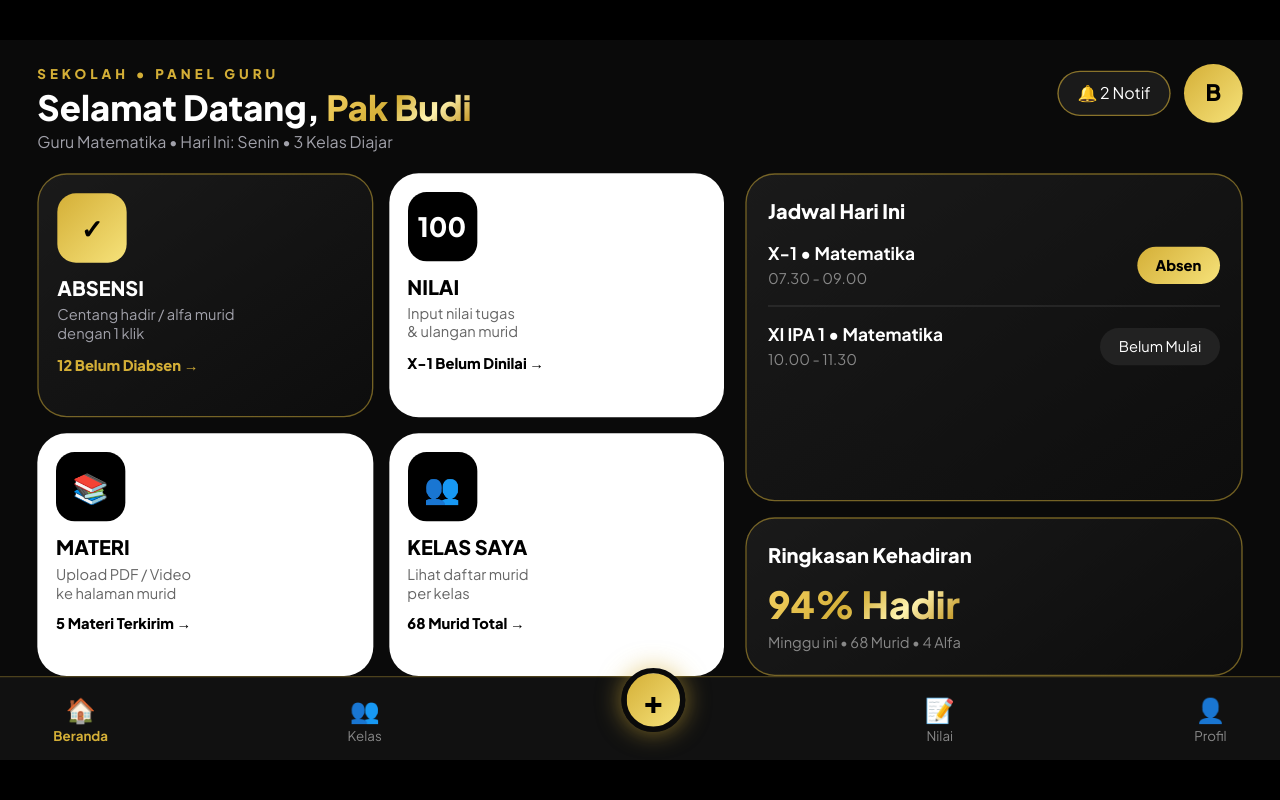
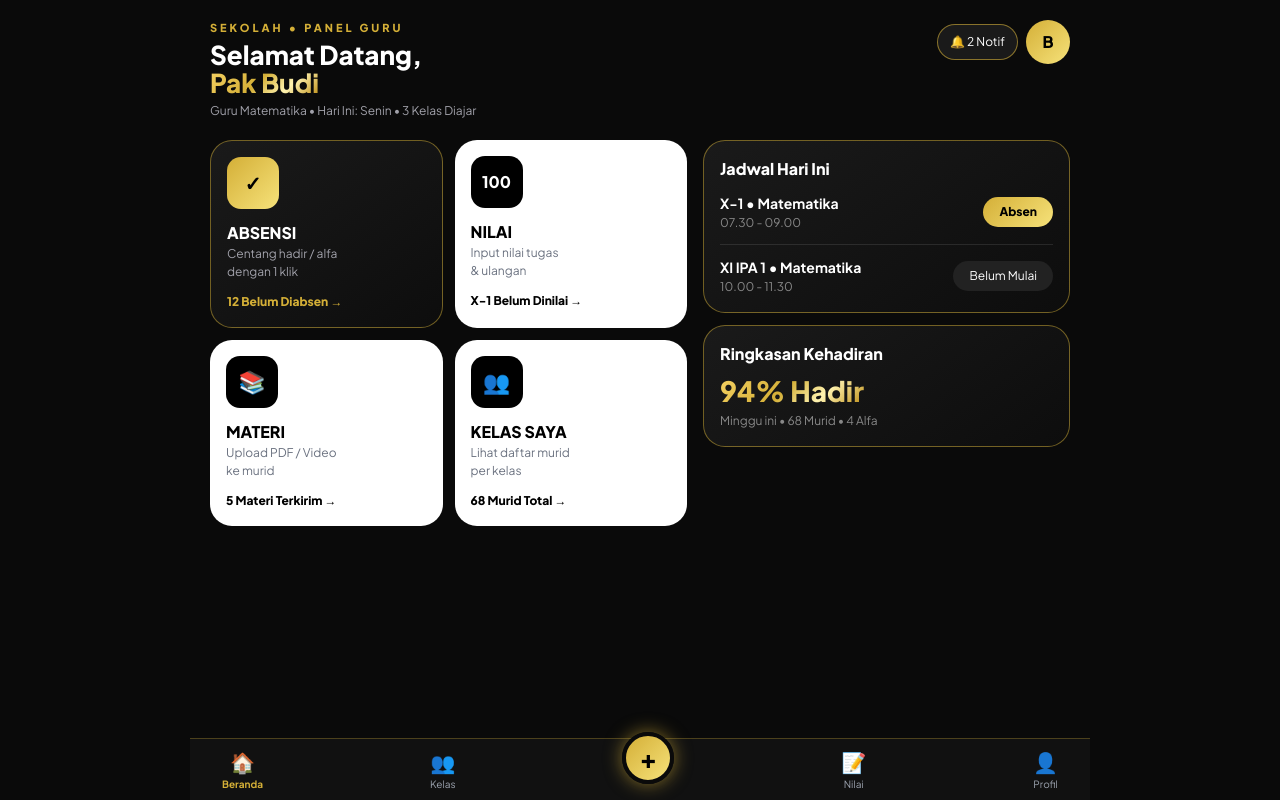
Before and after one commit to acizho/Sekolah-Harapan, a plain HTML site: page guru.html in a window 1280 px wide. Drawn offline with nearby package versions, Linux system fonts and the light colour scheme.

Commit message:
guru.html

```diff
--- a/guru.html
+++ b/guru.html
@@ -2,148 +2,90 @@
 <html lang="id">
 <head>
 <meta charset="UTF-8">
-<meta name="viewport" content="width=device-width, initial-scale=1.0, maximum-scale=1.0, user-scalable=no">
-<title>Dashboard Guru - Wajib Landscape</title>
+<meta name="viewport" content="width=device-width, initial-scale=1.0">
+<title>Dashboard Guru - Landscape Bisa Scroll</title>
 <script src="https://cdn.tailwindcss.com"></script>
 <link href="https://fonts.googleapis.com/css2?family=Plus+Jakarta+Sans:wght@400;600;700;800;900&display=swap" rel="stylesheet">
 <style>
-  *{margin:0; padding:0; box-sizing:border-box;}
-  body{font-family:'Plus Jakarta Sans',sans-serif; background:#000; overflow:hidden; height:100vh; width:100vw; display:flex; align-items:center; justify-content:center;}
+  body{font-family:'Plus Jakarta Sans',sans-serif; background:#0a0a0a; color:white;}
+  .gold-text{background:linear-gradient(135deg,#f6d365,#d4af37 45%,#fff3b0 70%,#b8860b); -webkit-background-clip:text; -webkit-text-fill-color:transparent;}
+  .card-gold{background:linear-gradient(145deg,#1a1a1a,#0d0d0d); border:1px solid rgba(212,175,55,.5); border-radius:22px;}
+  .card-white{background:#fff; color:#000; border-radius:22px;}
+  .btn-gold-big{background:linear-gradient(135deg,#d4af37,#f6e27a); color:#000;}
 
-  /* WARNA 90% SAMA KAYAK GAMBAR - JANGAN DIUBAH */
-  .gold-text{background:linear-gradient(135deg,#f6d365,#d4af37 45%,#fff3b0 70%,#b8860b); -webkit-background-clip:text; -webkit-text-fill-color:transparent; background-clip:text;}
-  .card-gold{background:linear-gradient(145deg,#1a1a1a,#0d0d0d); border:1px solid rgba(212,175,55,.5); border-radius:22px;}
-  .card-white{background:#ffffff; color:#000; border-radius:22px;}
-  .btn-gold-big{background:linear-gradient(135deg,#d4af37,#f6e27a); color:#000;}
-  .icon-box{width:52px; height:52px; border-radius:14px; display:flex; align-items:center; justify-content:center; font-weight:900; font-size:20px; flex-shrink:0;}
-
-  /* FRAME LANDSCAPE - DIKUNCI BIAR TATA LETAK 100% SAMA */
-  #landscapeFrame{
-    width:960px; height:540px;
-    background:#0a0a0a; color:white;
-    position:relative; overflow:hidden;
-    flex-shrink:0;
-    display:flex; flex-direction:column;
-    border-radius:0;
+  /* KUNCI WAJIB TIDUR - TAPI BOLEH SCROLL */
+  #putarHP{display:none; position:fixed; inset:0; z-index:9999; background:#000; flex-direction:column; align-items:center; justify-content:center; text-align:center; padding:30px;}
+  @media (orientation: portrait){
+    #putarHP{display:flex !important;}
+    #isiUtama{display:none !important;}
   }
-
-  /* KUNCI HP WAJIB TIDUR */
-  #putarHP{
-    display:none; position:fixed; inset:0; z-index:9999;
-    background:#000; color:white;
-    flex-direction:column; align-items:center; justify-content:center;
-    text-align:center; padding:30px;
-  }
-  @media (orientation: portrait){
-    #putarHP{ display:flex !important; }
-    #landscapeFrame{ display:none !important; }
+  /* DI LANDSCAPE, TATA LETAK JADI 2 KOLOM BIAR MUAT TAPI BISA SCROLL */
+  @media (orientation: landscape){
+    .wrap-landscape{max-width:900px !important; margin:0 auto;}
+    .grid-landscape{grid-template-columns: 1.3fr 1fr !important; gap:16px;}
   }
 </style>
 </head>
 <body>
 
-<!-- LAYAR KUNCI - MUNCUL KALAU HP MASIH TEGAK -->
+<!-- KUNCI PUTAR HP -->
 <div id="putarHP">
   <div style="font-size:70px;">📱↻</div>
-  <h2 style="font-size:22px; font-weight:900; margin-top:15px; line-height:1.3;">PUTAR HP KAMU<br>JADI TIDUR (LANDSCAPE)</h2>
-  <p style="color:#d4af37; margin-top:10px; font-size:14px; line-height:1.5;">Dashboard Guru hanya bisa dibuka<br>dalam mode Landscape</p>
-  <div style="margin-top:20px; background:#1a1a1a; border:1px solid #d4af37; padding:10px 20px; border-radius:999px; font-size:13px;">Black & Gold • Panel Guru</div>
+  <h2 style="font-size:22px; font-weight:900; margin-top:15px;">PUTAR HP KAMU<br>JADI TIDUR</h2>
+  <p style="color:#d4af37; margin-top:10px;">Dashboard Guru hanya di mode Landscape</p>
 </div>
 
-<!-- FRAME LANDSCAPE - TATA LETAK 100% SAMA KAYAK GAMBAR -->
-<div id="landscapeFrame">
+<!-- ISI UTAMA - BISA DI SCROLL, PANEL GAK HILANG -->
+<div id="isiUtama" class="wrap-landscape max-w-[430px] mx-auto min-h-screen pb-28 px-5 pt-5">
 
-  <!-- HEADER - SAMA PERSIS KAYAK GAMBAR -->
-  <div style="display:flex; justify-content:space-between; align-items:flex-start; padding:18px 28px 0 28px;">
+  <!-- HEADER - SAMA KAYAK GAMBAR -->
+  <div class="flex justify-between items-start">
     <div>
-      <p style="font-size:10px; letter-spacing:3px; font-weight:800; color:#d4af37;">SEKOLAH • PANEL GURU</p>
-      <h1 style="font-size:26px; line-height:1.1; font-weight:900; margin-top:4px;">Selamat Datang, <span class="gold-text">Pak Budi</span></h1>
-      <p style="color:#a1a1aa; font-size:12px; margin-top:2px;">Guru Matematika • Hari Ini: Senin • 3 Kelas Diajar</p>
+      <p class="text-[11px] tracking-[3px] font-extrabold text-[#d4af37]">SEKOLAH • PANEL GURU</p>
+      <h1 class="text-[26px] leading-[1.1] font-black mt-1">Selamat Datang,<br><span class="gold-text">Pak Budi</span></h1>
+      <p class="text-[#a1a1aa] text-[12px] mt-1">Guru Matematika • Hari Ini: Senin • 3 Kelas Diajar</p>
     </div>
-    <div style="display:flex; align-items:center; gap:10px;">
-      <span style="background:#1a1a1a; border:1px solid rgba(212,175,55,.6); padding:7px 14px; border-radius:999px; font-size:12px;">🔔 2 Notif</span>
-      <div style="width:44px; height:44px; border-radius:999px; background:linear-gradient(135deg,#d4af37,#f6e27a); color:#000; display:flex; align-items:center; justify-content:center; font-weight:900; font-size:17px;">B</div>
+    <div class="flex items-center gap-2">
+      <span class="bg-[#1a1a1a] border border-[#d4af37]/60 px-3 py-2 rounded-full text-[12px]">🔔 2 Notif</span>
+      <div class="w-[44px] h-[44px] rounded-full bg-gradient-to-br from-[#d4af37] to-[#f6e27a] text-black flex items-center justify-center font-black">B</div>
     </div>
   </div>
 
-  <!-- ISI UTAMA - 100% TATA LETAK GAMBAR, DIBAGI KIRI-KANAN BIAR MUAT LANDSCAPE -->
-  <div style="display:flex; gap:16px; padding:14px 28px 0 28px; flex:1;">
+  <!-- GRID LANDSCAPE: KIRI 4 TOMBOL, KANAN JADWAL -->
+  <div class="grid-landscape grid grid-cols-1 gap-4 mt-5">
 
-    <!-- KIRI: 4 TOMBOL GEDE 2x2 - SAMA PERSIS KAYAK GAMBAR -->
-    <div style="display:grid; grid-template-columns:1fr 1fr; gap:12px; width:58%;">
-      <div class="card-gold" style="padding:14px; cursor:pointer;" onclick="alert('Buka Absensi')">
-        <div class="icon-box btn-gold-big">✓</div>
-        <h3 style="font-weight:800; font-size:15px; margin-top:8px;">ABSENSI</h3>
-        <p style="color:#a1a1aa; font-size:11px; line-height:1.3; margin-top:2px;">Centang hadir / alfa murid<br>dengan 1 klik</p>
-        <p style="color:#d4af37; font-weight:800; font-size:11px; margin-top:8px;">12 Belum Diabsen →</p>
-      </div>
-      <div class="card-white" style="padding:14px; cursor:pointer;" onclick="alert('Buka Nilai')">
-        <div class="icon-box" style="background:#000; color:#fff;">100</div>
-        <h3 style="font-weight:800; font-size:15px; margin-top:8px;">NILAI</h3>
-        <p style="color:#666; font-size:11px; line-height:1.3; margin-top:2px;">Input nilai tugas<br>& ulangan murid</p>
-        <p style="color:#000; font-weight:800; font-size:11px; margin-top:8px;">X-1 Belum Dinilai →</p>
-      </div>
-      <div class="card-white" style="padding:14px; cursor:pointer;" onclick="alert('Buka Materi')">
-        <div class="icon-box" style="background:#000; color:#fff; font-size:22px;">📚</div>
-        <h3 style="font-weight:800; font-size:15px; margin-top:8px;">MATERI</h3>
-        <p style="color:#666; font-size:11px; line-height:1.3; margin-top:2px;">Upload PDF / Video<br>ke halaman murid</p>
-        <p style="color:#000; font-weight:800; font-size:11px; margin-top:8px;">5 Materi Terkirim →</p>
-      </div>
-      <div class="card-white" style="padding:14px; cursor:pointer;" onclick="alert('Buka Kelas')">
-        <div class="icon-box" style="background:#000; color:#fff; font-size:22px;">👥</div>
-        <h3 style="font-weight:800; font-size:15px; margin-top:8px;">KELAS SAYA</h3>
-        <p style="color:#666; font-size:11px; line-height:1.3; margin-top:2px;">Lihat daftar murid<br>per kelas</p>
-        <p style="color:#000; font-weight:800; font-size:11px; margin-top:8px;">68 Murid Total →</p>
-      </div>
+    <!-- KIRI: 4 TOMBOL 2x2 - TATA LETAK 100% GAMBAR -->
+    <div class="grid grid-cols-2 gap-3">
+      <div class="card-gold p-4" onclick="alert('Absensi')"><div class="w-[52px] h-[52px] rounded-[14px] btn-gold-big flex items-center justify-center font-black text-[20px]">✓</div><h3 class="font-extrabold mt-3">ABSENSI</h3><p class="text-[#a1a1aa] text-[12px]">Centang hadir / alfa<br>dengan 1 klik</p><p class="text-[#d4af37] font-extrabold text-[12px] mt-3">12 Belum Diabsen →</p></div>
+      <div class="card-white p-4" onclick="alert('Nilai')"><div class="w-[52px] h-[52px] rounded-[14px] bg-black text-white flex items-center justify-center font-black">100</div><h3 class="font-extrabold mt-3">NILAI</h3><p class="text-gray-500 text-[12px]">Input nilai tugas<br>& ulangan</p><p class="font-extrabold text-[12px] mt-3">X-1 Belum Dinilai →</p></div>
+      <div class="card-white p-4" onclick="alert('Materi')"><div class="w-[52px] h-[52px] rounded-[14px] bg-black text-white flex items-center justify-center text-[22px]">📚</div><h3 class="font-extrabold mt-3">MATERI</h3><p class="text-gray-500 text-[12px]">Upload PDF / Video<br>ke murid</p><p class="font-extrabold text-[12px] mt-3">5 Materi Terkirim →</p></div>
+      <div class="card-white p-4" onclick="alert('Kelas')"><div class="w-[52px] h-[52px] rounded-[14px] bg-black text-white flex items-center justify-center text-[22px]">👥</div><h3 class="font-extrabold mt-3">KELAS SAYA</h3><p class="text-gray-500 text-[12px]">Lihat daftar murid<br>per kelas</p><p class="font-extrabold text-[12px] mt-3">68 Murid Total →</p></div>
     </div>
 
-    <!-- KANAN: JADWAL + KEHADIRAN - SAMA PERSIS KAYAK GAMBAR, CUMA DIPINDAH KE KANAN BIAR MUAT TIDUR -->
-    <div style="width:42%; display:flex; flex-direction:column; gap:12px;">
-      <div class="card-gold" style="padding:16px; flex:1;">
-        <h3 style="font-weight:800; font-size:15px;">Jadwal Hari Ini</h3>
-        <div style="display:flex; justify-content:space-between; align-items:center; margin-top:12px; padding-bottom:12px; border-bottom:1px solid rgba(255,255,255,.1);">
-          <div><p style="font-weight:700; font-size:13px;">X-1 • Matematika</p><p style="color:#888; font-size:11px;">07.30 - 09.00</p></div>
-          <span class="btn-gold-big" style="padding:6px 14px; border-radius:999px; font-weight:800; font-size:11px;">Absen</span>
-        </div>
-        <div style="display:flex; justify-content:space-between; align-items:center; margin-top:12px;">
-          <div><p style="font-weight:700; font-size:13px;">XI IPA 1 • Matematika</p><p style="color:#888; font-size:11px;">10.00 - 11.30</p></div>
-          <span style="background:#222; padding:6px 14px; border-radius:999px; font-size:11px;">Belum Mulai</span>
-        </div>
+    <!-- KANAN: JADWAL + KEHADIRAN -->
+    <div class="space-y-3">
+      <div class="card-gold p-4">
+        <h3 class="font-extrabold">Jadwal Hari Ini</h3>
+        <div class="flex justify-between items-center mt-3 pb-3 border-b border-white/10"><div><p class="font-bold text-[14px]">X-1 • Matematika</p><p class="text-[#888] text-[12px]">07.30 - 09.00</p></div><span class="btn-gold-big px-4 py-1.5 rounded-full font-extrabold text-[12px]">Absen</span></div>
+        <div class="flex justify-between items-center mt-3"><div><p class="font-bold text-[14px]">XI IPA 1 • Matematika</p><p class="text-[#888] text-[12px]">10.00 - 11.30</p></div><span class="bg-[#222] px-4 py-1.5 rounded-full text-[12px]">Belum Mulai</span></div>
       </div>
-      <div class="card-gold" style="padding:16px;">
-        <h3 style="font-weight:800; font-size:15px;">Ringkasan Kehadiran</h3>
-        <p style="font-size:28px; font-weight:900; margin-top:4px;"><span class="gold-text">94% Hadir</span></p>
-        <p style="color:#888; font-size:11px;">Minggu ini • 68 Murid • 4 Alfa</p>
+      <div class="card-gold p-4">
+        <h3 class="font-extrabold">Ringkasan Kehadiran</h3>
+        <p class="text-[28px] font-black mt-1"><span class="gold-text">94% Hadir</span></p>
+        <p class="text-[#888] text-[12px]">Minggu ini • 68 Murid • 4 Alfa</p>
       </div>
     </div>
   </div>
-
-  <!-- BOTTOM NAV - SAMA KAYAK GAMBAR -->
-  <div style="background:#111; border-top:1px solid rgba(212,175,55,.3); padding:10px 40px; display:flex; justify-content:space-between; align-items:center;">
-    <div style="display:flex; flex-direction:column; align-items:center; color:#d4af37;"><span style="font-size:18px;">🏠</span><span style="font-size:10px; font-weight:700;">Beranda</span></div>
-    <div style="display:flex; flex-direction:column; align-items:center; color:#888;"><span style="font-size:18px;">👥</span><span style="font-size:10px;">Kelas</span></div>
-    <div style="width:48px; height:48px; margin-top:-28px; border-radius:999px; background:linear-gradient(135deg,#d4af37,#f6e27a); color:#000; display:flex; align-items:center; justify-content:center; font-size:24px; font-weight:900; border:4px solid #0a0a0a; box-shadow:0 0 18px rgba(212,175,55,.6);">+</div>
-    <div style="display:flex; flex-direction:column; align-items:center; color:#888;"><span style="font-size:18px;">📝</span><span style="font-size:10px;">Nilai</span></div>
-    <div style="display:flex; flex-direction:column; align-items:center; color:#888;"><span style="font-size:18px;">👤</span><span style="font-size:10px;">Profil</span></div>
-  </div>
-
 </div>
 
-<script>
-function sesuaikanLayar(){
-  const el = document.getElementById('landscapeFrame');
-  if(!el) return;
-  // Kunci ukuran 960x540, terus kecilin pas biar muat di HP tidur tanpa ngerusak tata letak
-  const s = Math.min(window.innerWidth / 960, window.innerHeight / 540);
-  el.style.transform = `scale(${s})`;
-  el.style.marginTop = ((window.innerHeight - 540 * s) / 2 - (window.innerHeight - 540 * s)/2) + 'px';
-  if(screen.orientation && screen.orientation.lock){
-    screen.orientation.lock('landscape').catch(()=>{});
-  }
-}
-window.addEventListener('resize', sesuaikanLayar);
-window.addEventListener('orientationchange', ()=> setTimeout(sesuaikanLayar, 300));
-sesuaikanLayar();
-</script>
+<!-- MENU BAWAH - DIPAKSA MUNCUL TERUS, GAK HILANG -->
+<div class="fixed bottom-0 left-0 right-0 z-[999] bg-[#111] border-t border-[#d4af37]/30 px-8 py-2 flex justify-between items-center max-w-[900px] mx-auto">
+  <div class="flex flex-col items-center text-[#d4af37]"><span class="text-[20px]">🏠</span><span class="text-[10px] font-bold">Beranda</span></div>
+  <div class="flex flex-col items-center text-gray-400"><span class="text-[20px]">👥</span><span class="text-[10px]">Kelas</span></div>
+  <div class="w-[52px] h-[52px] -mt-6 rounded-full bg-gradient-to-br from-[#d4af37] to-[#f6e27a] text-black flex items-center justify-center text-[26px] font-black border-4 border-[#0a0a0a] shadow-[0_0_18px_rgba(212,175,55,.6)]">+</div>
+  <div class="flex flex-col items-center text-gray-400"><span class="text-[20px]">📝</span><span class="text-[10px]">Nilai</span></div>
+  <div class="flex flex-col items-center text-gray-400"><span class="text-[20px]">👤</span><span class="text-[10px]">Profil</span></div>
+</div>
+
 </body>
 </html>
```
